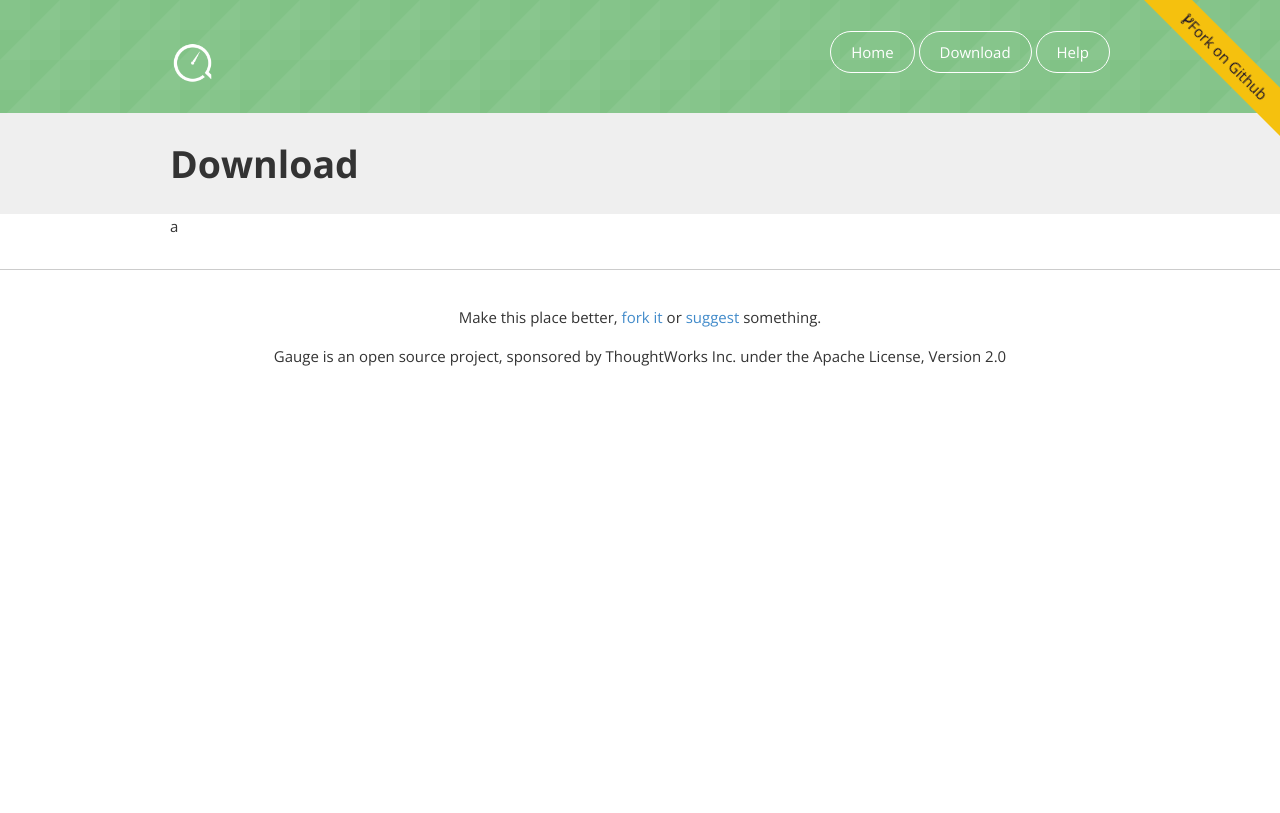
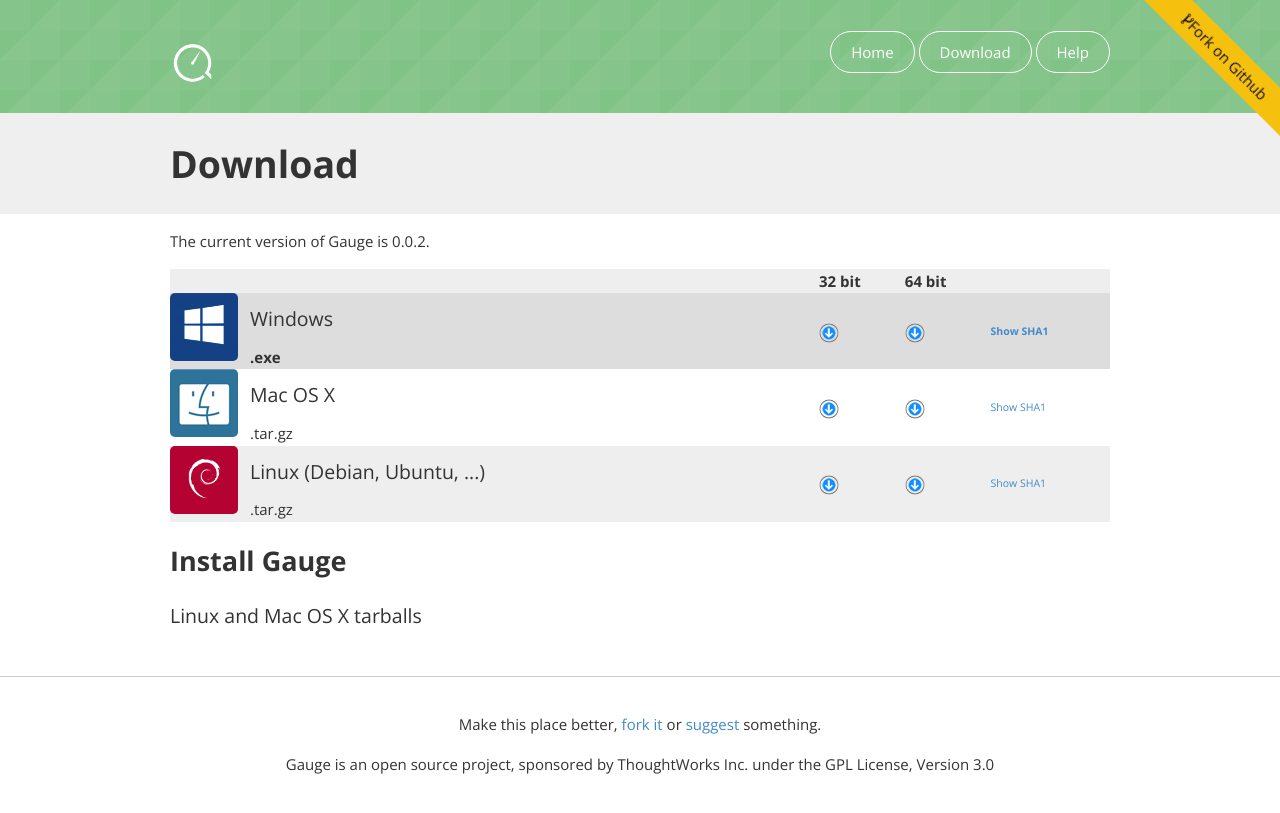
Before and after one commit to getgauge/getgauge.github.io, a Jekyll site: the page built from download.html, in a window 1280 px wide. Shown: the top 813 px of the page. Built offline with Jekyll 4.4.1, drawn with Linux system fonts in a browser that asks for light colours; nearby versions of some CDN libraries; Markdown is read by kramdown in place of the engine named in the settings.

Commit message:
Added download links

```diff
--- /dev/null
+++ b/_data/version.yml
@@ -0,0 +1 @@
+current: 0.0.2
--- a/_layouts/default.html
+++ b/_layouts/default.html
@@ -54,13 +54,22 @@
                 <div class="col-lg-12">
                     <div class="footer-content">
                         <p>Make this place better, <a href="">fork it</a> or <a href="">suggest</a> something.</p>
-<p>Gauge is an open source project, sponsored by ThoughtWorks Inc. under the Apache License, Version 2.0</p>
+<p>Gauge is an open source project, sponsored by ThoughtWorks Inc. under the GPL License, Version 3.0</p>
                     </div>
                 </div>
             </div>
         </div>
     </div>
+<script>
+  (function(i,s,o,g,r,a,m){i['GoogleAnalyticsObject']=r;i[r]=i[r]||function(){
+  (i[r].q=i[r].q||[]).push(arguments)},i[r].l=1*new Date();a=s.createElement(o),
+  m=s.getElementsByTagName(o)[0];a.async=1;a.src=g;m.parentNode.insertBefore(a,m)
+  })(window,document,'script','//www.google-analytics.com/analytics.js','ga');
 
+  ga('create', 'UA-54189997-1', 'auto');
+  ga('send', 'pageview');
+
+</script>
 </body>
 
 </html>
--- a/css/style.css
+++ b/css/style.css
@@ -42,6 +42,9 @@ code.word {
     display: inline;
     padding: 3px;
     border-radius: 3px;
+}
+thead {
+    text-align: left;
 }
 .navigation{
     float: right;
@@ -262,6 +265,73 @@ section.demo #browser-container {
     text-align: center;
     margin-bottom: 20px;
 }
+
+/* download */
+ .os .separator {
+    margin: 0 5px;
+}
+.os .download {
+    padding: 2px;
+    padding-left: 22px;
+    background: url('/img/download.png') no-repeat 0 2px;
+}
+.os .checksum a{
+    display: block;
+}
+.os .sha1, .os .md5{
+    display: none;
+}
+.os__logo {
+    background: url('/img/os.png');
+    height: 68px;
+    float: left;
+    width: 68px;
+    display: inline-block;
+    border-radius: 5px;
+}
+.os__logo.windows {
+    background-position: -10px -10px;
+}
+.os__logo.mac {
+    background-position: -10px -249px;
+}
+.os__logo.linux-deb {
+    background-position: -10px -411px;
+}
+.os__logo.linux-rpm {
+    background-position: -10px -90px;
+}
+.os__logo.solaris {
+    background-position: -10px -170px;
+}
+.os__logo.zip {
+    background-position: -10px -330px;
+}
+.os__text {
+    margin-left: 80px;
+}
+.os__text h5 {
+    margin-top: 10px;
+    margin-bottom: 10px;
+}
+.os tr td {
+    vertical-align: middle;
+}
+.os tr:first-child td {
+    font-weight: bold;
+}
+.os tr:nth-child(odd) {
+    background: #eee;
+}
+.os tr:first-child td {
+    background: #ddd;
+}
+.tiny {
+    font-size: 0.7em;
+    font-weight:normal;
+}
+/************/
+
 @media only screen and (-webkit-min-device-pixel-ratio: 1.3), only screen and (min--moz-device-pixel-ratio: 1.3), only screen and (-o-min-device-pixel-ratio: 1.3 / 1), only screen and (min-resolution: 125dpi), only screen and (min-resolution: 1.3dppx) {
     .banner {
         background: url('/img/triangular_@2X.png') #3FC380;
--- a/download.html
+++ b/download.html
@@ -4,5 +4,90 @@ title: Download
 ---
 
 <div class="container">
-		a
+	<p>
+		The current version of Gauge is 0.0.2.
+	</p>
+		<table class="os" border="0" cellspacing="0" width="100%">
+			<thead>
+				<th></th>
+				<th>32 bit</th>
+				<th>64 bit</th>
+				<th></th>
+			</thead>
+    <tbody>
+    <tr>
+        <td>
+            <i class="os__logo windows"></i>
+            <div class="os__text">
+                <h5>Windows</h5>
+                <span>.exe</span>
+            </div>
+        </td>
+        <td class="download-links">
+            <span><a href="http://download01.thoughtworks.com/gauge/gauge/{{ site.data.version.current }}/gauge-{{ site.data.version.current }}-windows.x86.tar.gz"><img src="/img/download.png" /></a></span>
+        </td>
+        <td class="download-links">
+            <span><a href="http://download01.thoughtworks.com/gauge/gauge/{{ site.data.version.current }}/gauge-{{ site.data.version.current }}-windows.x86_64.tar.gz"><img src="/img/download.png" /></a></span>
+        </td>
+        <td class="tiny checksum">
+            <a class="show-sha1" href="#">Show SHA1</a>
+            <div class="sha1">
+                <b>SHA1</b>
+            </div>
+        </td>
+    </tr>
+    <tr>
+        <td>
+            <i class="os__logo mac"></i>
+            <div class="os__text">
+                <h5>Mac OS X</h5>
+                <span>.tar.gz</span>
+            </div>
+
+        </td>
+        <td class="download-links">
+            <span><a href="http://download01.thoughtworks.com/gauge/gauge/{{ site.data.version.current }}/gauge-{{ site.data.version.current }}-darwin.x86.tar.gz"><img src="/img/download.png" /></a></span>
+        </td>
+        <td class="download-links">
+            <span><a href="http://download01.thoughtworks.com/gauge/gauge/{{ site.data.version.current }}/gauge-{{ site.data.version.current }}-darwin.x86_64.tar.gz"><img src="/img/download.png" /></a></span>
+        </td>
+        <td class="tiny checksum">
+            <a class="show-sha1" href="#">Show SHA1</a>
+            <div class="sha1">
+                <b>SHA1</b>
+            </div>
+        </td>
+    </tr>
+    <tr>
+        <td>
+            <i class="os__logo linux-deb"></i>
+            <div class="os__text">
+                <h5>Linux (Debian, Ubuntu, ...)</h5>
+                <span>.tar.gz</span>
+            </div>
+        </td>
+        <td class="download-links">
+            <span><a href="http://download01.thoughtworks.com/gauge/gauge/{{ site.data.version.current }}/gauge-{{ site.data.version.current }}-linux.x86.tar.gz"><img src="/img/download.png" /></a></span>
+        </td>
+        <td class="download-links">
+            <span><a href="http://download01.thoughtworks.com/gauge/gauge/{{ site.data.version.current }}/gauge-{{ site.data.version.current }}-linux.x86_64.tar.gz"><img src="/img/download.png" /></a></span>
+        </td>
+        <td class="tiny checksum">
+            <a class="show-sha1" href="#">Show SHA1</a>
+            <div class="sha1">
+                <b>SHA1</b>
+            </div>
+        </td>
+    </tr>
+
+
+</tbody></table>
+<h4>
+	Install Gauge
+</h4>
+<h5>
+	Linux and Mac OS X tarballs
+	</h5>
+	<p>
+	</p>
 </div>
```
Also changed, not shown: img/download.png (added), img/os.png (added).
